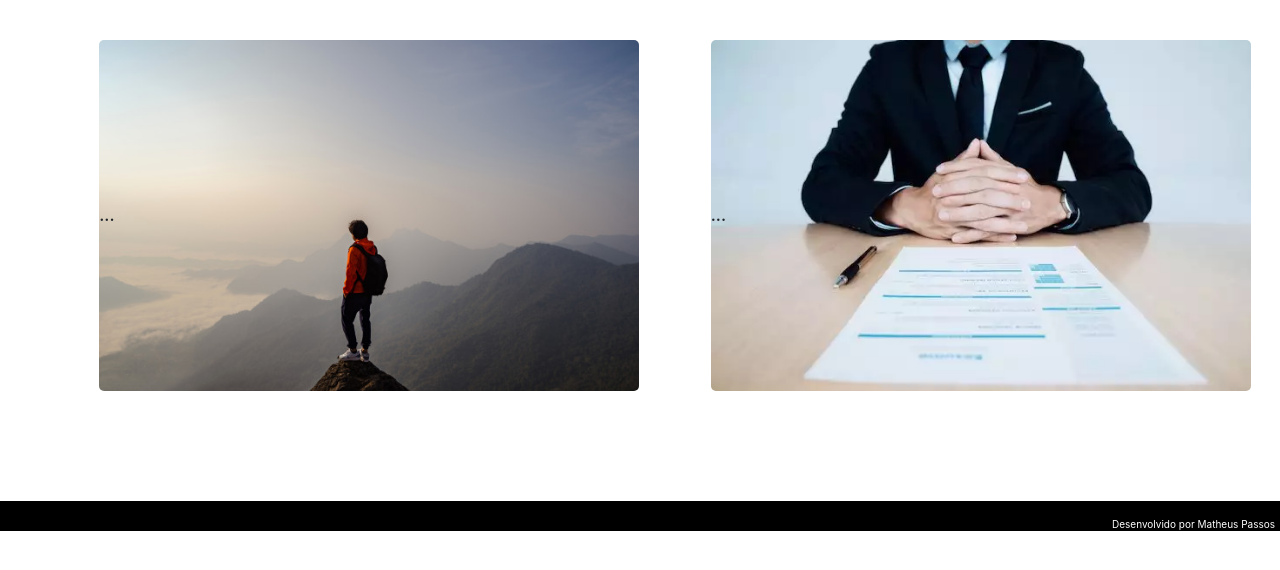
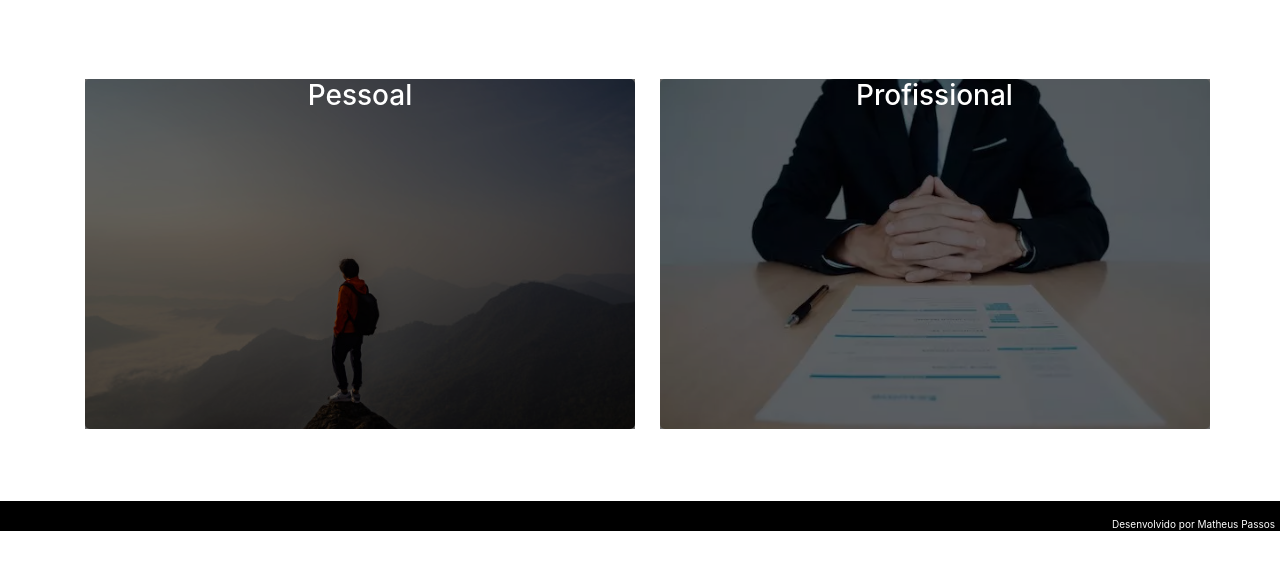
Before and after one commit to PassosMatheus/matheus, a PHP site: page /sobre.php in a window 1280 px wide; the page is wider, and only the part inside the window is pictured. Shown: the part 93-663 px from the top of that part. Run offline with PHP 8.4, Linux system fonts and the light colour scheme.

Commit message:
Adicionado modal na pagina sobre

```diff
--- a/assets/css/style.css
+++ b/assets/css/style.css
@@ -106,34 +106,41 @@ header {
 CSS DE ÁREAS ESPECÍFICAS
 */
 .sobre {
-    width:1350px;
+    width:1300px;
     height:502px;
-    text-align:center;
-    text-transform:uppercase;
-    font-weight:600;
 }
 .sobre-pessoal {
     align-items:center;
-    margin-top:3%;
-    margin-right:5%;
+    margin-top:80px;
     background-image:url(../imagens/pessoal.jpg);
-    width:40%;
-    height:70%;
+    width:550px;
+    height:350px;
+    margin-right:10px;
     border-radius:5px;
     background-size:cover;
     background-position:center;
     display: inline-flex;
 }
 
+
 .sobre-profissional {
     align-items: center;
     background-image:url(../imagens/profissional.jpeg);
-    width:40%;
-    height:70%;
+    width:550px;
+    height:350px;
+    margin-left:10px;
     border-radius:5px;
     background-size:cover;
     background-position:center;
     display: inline-flex;
+}
+
+.titulo-modal{
+    width:550px;
+    height:350px;
+    text-align:center;
+    color:#FFF;
+    background-color:rgba(0, 0, 0, 0.6 );
 }
 
 .projetos {
--- a/config.php
+++ b/config.php
@@ -2,7 +2,7 @@
 require 'environment.php';
 
 $config = array();
-if (ENVIRONMENT == 'development'){
+if (ENVIRONMENT == 'developement'){
         $config['dbname'] = 'matheus';
         $config['host'] = 'localhost';
         $config['dbuser'] = 'root';
--- /dev/null
+++ b/environment.php
@@ -0,0 +1,3 @@
+<?php
+define("ENVIRONMENT", "developement");
+?>
--- a/sobre.php
+++ b/sobre.php
@@ -3,9 +3,51 @@ require_once 'header.php';
 ?>
 
 <html>
-    <div class="sobre">
-        <div class="sobre-pessoal">...</div>
-        <div class="sobre-profissional">...</div>
+    <div class="container">
+        <div class="sobre">
+            <div class="sobre-pessoal" data-toggle="modal" data-target="#sobre-pessoal">
+                <div class="titulo-modal"><h3>Pessoal</h3>
+                    <div class="modal fade" id="sobre-pessoal">
+                        <div class="modal-dialog modal-dialog-centered modal-lg">
+                            <div class="modal-content">
+                                <div class="modal-header">
+                                <h1>Pessoal</h1>
+                                <button class="close" data-dismiss="modal"><span>&times;</span></button>
+                                </div>
+                                <div class="modal-body">
+                                    ...
+                                </div>
+                                <div class="modal-footer">
+                                    <button class="btn btn-danger">Fechar</button>
+                                </div>
+                            </div>
+                        </div>
+                    </div>
+                </div>
+            </div>
+
+            <div class="sobre-profissional" data-toggle="modal" data-target="#sobre-profissional">
+                <div class="titulo-modal"><h3>Profissional</h3>
+                    <div class="modal fade" id="sobre-profissional">
+                        <div class="modal-dialog modal-dialog-centered modal-lg">
+                            <div class="modal-content">
+                                <div class="modal-header">
+                                    <h1>Profissional</h1>
+                                    <button class="close" data-dismiss="modal"><span>&times;</span></button>
+                                </div>
+                                <div class="modal-body">
+                                    ...
+                                </div>
+                                <div class="modal-footer">
+                                    <button class="btn btn-danger">Fechar</button>
+                                </div>
+                            </div>
+                        </div>
+                    </div>
+                </div>
+
+            </div>
+        </div>
     </div>
 </html>
 
```
